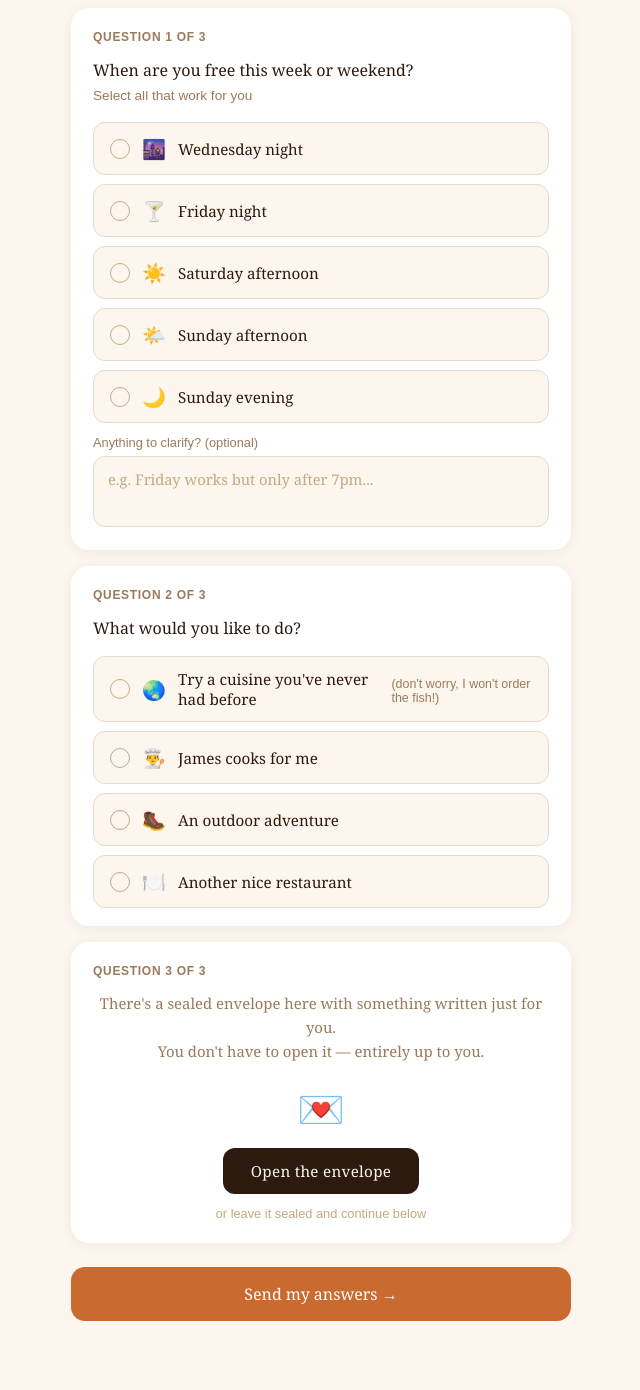
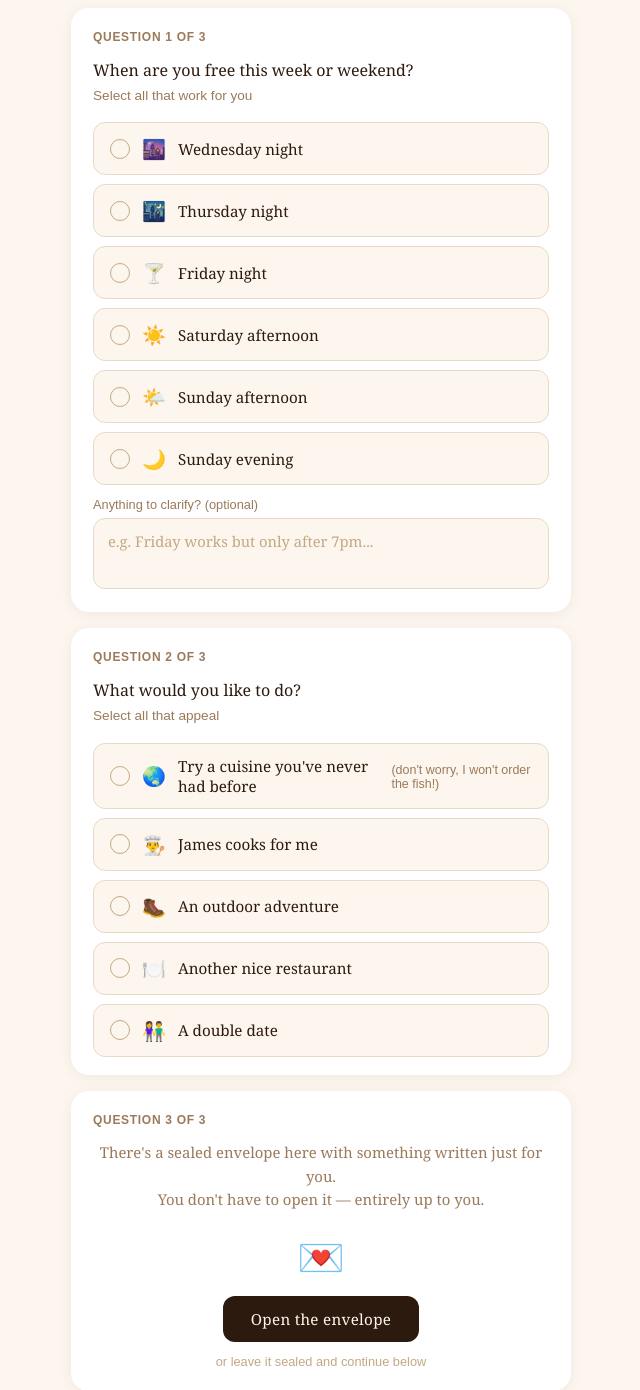
Before and after one commit to Aiello-code/nudda-one, a Flask app: page /olivia in a window 1280 px wide. Shown: the part 388-1778 px from the top of the page, without its empty margins (319-959 px from the left). Before the commit the page ends 1709 px from the top, so only its background shows below. Run offline with Flask 3, Linux system fonts and the light colour scheme.

Commit message:
Add Thursday night option, multi-select activities, double date option
Availability now includes Wednesday, Thursday, and Friday nights.
Activity picker switches to multi-select (select all that appeal).
New double date option added. Backend updated to handle activity as array.

Co-Authored-By: Claude Sonnet 4.6 <noreply@anthropic.com>

```diff
--- a/app.py
+++ b/app.py
@@ -89,17 +89,20 @@ def olivia_submit():
         data = request.get_json(silent=True) or {}
         availability = data.get("availability", [])
         avail_comment = (data.get("avail_comment") or "").strip()
-        activity = data.get("activity", "Not specified")
+        activity = data.get("activity", [])
+        if isinstance(activity, str):
+            activity = [activity]
         envelope_opened = data.get("envelope_opened", False)
 
         avail_str = ", ".join(availability) if availability else "(none selected)"
+        activity_str = ", ".join(activity) if activity else "(none selected)"
         envelope_str = "Yes — she opened it" if envelope_opened else "No — left it sealed"
 
         lines = [
             f"Availability: {avail_str}",
             f"Clarification: {avail_comment or '(none)'}",
             "",
-            f"Activity: {activity}",
+            f"Activity: {activity_str}",
             "",
             f"Opened the envelope: {envelope_str}",
         ]
--- a/templates/olivia.html
+++ b/templates/olivia.html
@@ -246,6 +246,11 @@
           <div class="opt-icon">🌆</div>
           Wednesday night
         </div>
+        <div class="option" data-value="Thursday night" onclick="toggleAvail(this)">
+          <div class="tick">✓</div>
+          <div class="opt-icon">🌃</div>
+          Thursday night
+        </div>
         <div class="option" data-value="Friday night" onclick="toggleAvail(this)">
           <div class="tick">✓</div>
           <div class="opt-icon">🍸</div>
@@ -276,28 +281,33 @@
     <!-- Activity -->
     <div class="card">
       <div class="card-label">Question 2 of 3</div>
-      <div class="card-question">What would you like to do?</div>
+      <div class="card-question">What would you like to do?<br><span style="font-size:0.85rem;color:#9B7A5A;font-family:Arial,sans-serif">Select all that appeal</span></div>
       <div class="options" id="activity-options">
-        <div class="option" data-value="Try a cuisine you've never had before" onclick="selectActivity(this)">
+        <div class="option" data-value="Try a cuisine you've never had before" onclick="toggleActivity(this)">
           <div class="tick">✓</div>
           <div class="opt-icon">🌏</div>
           Try a cuisine you've never had before
           <span style="display:block;font-size:0.78rem;color:#9B7A5A;font-family:Arial,sans-serif;font-weight:normal;margin-top:3px">(don't worry, I won't order the fish!)</span>
         </div>
-        <div class="option" data-value="James cooks for me" onclick="selectActivity(this)">
+        <div class="option" data-value="James cooks for me" onclick="toggleActivity(this)">
           <div class="tick">✓</div>
           <div class="opt-icon">👨‍🍳</div>
           James cooks for me
         </div>
-        <div class="option" data-value="An outdoor adventure" onclick="selectActivity(this)">
+        <div class="option" data-value="An outdoor adventure" onclick="toggleActivity(this)">
           <div class="tick">✓</div>
           <div class="opt-icon">🥾</div>
           An outdoor adventure
         </div>
-        <div class="option" data-value="Another nice restaurant" onclick="selectActivity(this)">
+        <div class="option" data-value="Another nice restaurant" onclick="toggleActivity(this)">
           <div class="tick">✓</div>
           <div class="opt-icon">🍽️</div>
           Another nice restaurant
+        </div>
+        <div class="option" data-value="A double date" onclick="toggleActivity(this)">
+          <div class="tick">✓</div>
+          <div class="opt-icon">👫</div>
+          A double date
         </div>
       </div>
     </div>
@@ -337,7 +347,7 @@
 </div>
 <script>
   let availSelected = [];
-  let activitySelected = '';
+  let activitySelected = [];
   let envelopeOpened = false;
 
   function toggleAvail(el) {
@@ -351,10 +361,15 @@
     }
   }
 
-  function selectActivity(el) {
-    document.querySelectorAll('#activity-options .option').forEach(o => o.classList.remove('selected'));
-    el.classList.add('selected');
-    activitySelected = el.dataset.value;
+  function toggleActivity(el) {
+    const val = el.dataset.value;
+    if (el.classList.contains('selected')) {
+      el.classList.remove('selected');
+      activitySelected = activitySelected.filter(v => v !== val);
+    } else {
+      el.classList.add('selected');
+      activitySelected.push(val);
+    }
   }
 
   function openEnvelope() {
@@ -375,8 +390,8 @@
       err.style.display = 'block';
       return;
     }
-    if (!activitySelected) {
-      err.textContent = 'Please pick an activity you\'d like to do.';
+    if (activitySelected.length === 0) {
+      err.textContent = 'Please pick at least one activity you\'d like to do.';
       err.style.display = 'block';
       return;
     }
```
